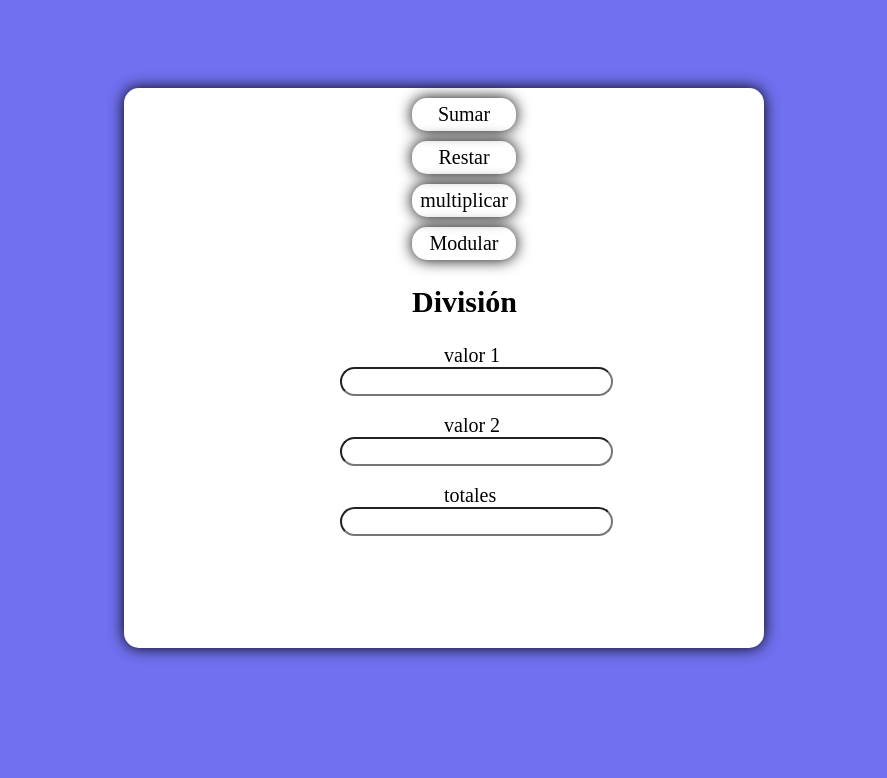
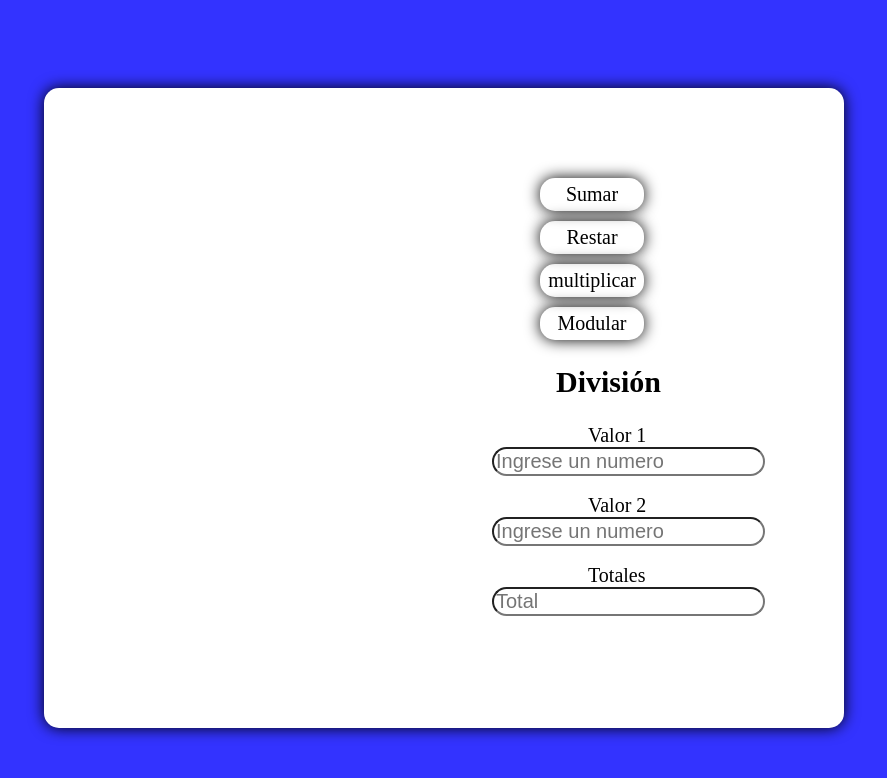
Before and after one commit to nikoR15/calculadora, a plain HTML site: page calculadora real/dividir/dividir.html in a window 1280 px wide. Shown: the whole page, without its empty margins (196-1083 px from the left). Drawn offline with Linux system fonts and the light colour scheme.

Commit message:
feat: se creo la calculadora.NR

```diff
--- a/calculadora real/dividir/dividir.css
+++ b/calculadora real/dividir/dividir.css
@@ -3,12 +3,13 @@ body{
    /* flex-direction: column; */
    justify-content: center;
     /* align-items: center;   */
-   background: rgb(112, 112, 240);
+   background: rgb(51, 51, 255);
 }
 
 main{
+   padding: 5rem;
    width: 50vw;
-   height: 70vh;
+   height: 60vh;
    margin-top: 5rem;
    border: 2rem;
    background-color: white;
@@ -25,7 +26,7 @@ a{
    color: black;
    /* margin: 10px; */
    margin-top: 10px;
-   margin-left: 18rem;
+   margin-left: 26rem;
    font-size: 20px;
    text-decoration: none;
    display: flex;
@@ -41,11 +42,11 @@ a{
 }
 
 label{
-   margin-left: 20rem;
+   margin-left: 29rem;
    font-size: 20px;
 }
 input{
-   margin-left: 13.5rem;
+   margin-left: 23rem;
    display: flex;
    justify-content: center;
    font-size: 20px;
@@ -53,6 +54,6 @@ input{
 }
 
 h2{
-   margin-left: 18rem;
+   margin-left: 27rem;
    font-size: 30px;
 }
--- a/calculadora real/dividir/dividir.html
+++ b/calculadora real/dividir/dividir.html
@@ -5,19 +5,19 @@
     <meta http-equiv="X-UA-Compatible" content="IE=edge">
     <meta name="viewport" content="width=device-width, initial-scale=1.0">
     <link rel="stylesheet" href="dividir.css">
-    <title>Document</title>
+    <title>Dividir</title>
 </head>
 <body>
     <main>
-    <a href="/calculadora real/suma/suma.html">Sumar</a>
+    <a href="/calculadora real/suma/suma.html" onmouseover="">Sumar</a>
     <a href="/calculadora real/restar/resta.html">Restar</a>
     <a href="/calculadora real/multiplicar/multiplicar.html">multiplicar</a>
     <a href="/calculadora real/modulo/modulo.html">Modular</a>
 
     <h2>División</h2>
-    <label>valor 1</label><input type="number" name="" id= "valor1d" step="0.001" oninput="div()"><br>
-    <label>valor 2</label><input type="number" name="" id= "valor2d" step="0.001" oninput="div()"><br>
-    <label>totales</label><input type="number" name="" id= "totald" step="0.001"><br>
+    <label>Valor 1</label><input placeholder="Ingrese un numero" type="number" name="" id= "valor1d" step="0.001" oninput="div()"><br>
+    <label>Valor 2</label><input placeholder="Ingrese un numero" type="number" name="" id= "valor2d" step="0.001" oninput="div()"><br>
+    <label>Totales</label><input placeholder="Total" type="number" name="" id= "totald" step="0.001" readonly><br>
 </main>
     <script src="dividir.js"></script>
 </body>
--- a/calculadora real/modulo/modulo.css
+++ b/calculadora real/modulo/modulo.css
@@ -3,12 +3,13 @@ body{
    /* flex-direction: column; */
    justify-content: center;
     /* align-items: center;   */
-   background: rgb(112, 112, 240);
+   background: rgb(51, 51, 255);
 }
 
 main{
+   padding: 5rem;
    width: 50vw;
-   height: 70vh;
+   height: 60vh;
    margin-top: 5rem;
    border: 2rem;
    background-color: white;
@@ -25,7 +26,7 @@ a{
    color: black;
    /* margin: 10px; */
    margin-top: 10px;
-    margin-left: 18rem;
+   margin-left: 26rem;
    font-size: 20px;
    text-decoration: none;
    display: flex;
@@ -41,11 +42,11 @@ a{
 }
 
 label{
-   margin-left: 20rem;
+   margin-left: 29rem;
    font-size: 20px;
 }
 input{
-   margin-left: 13.5rem;
+   margin-left: 23rem;
    display: flex;
    justify-content: center;
    font-size: 20px;
@@ -53,6 +54,6 @@ input{
 }
 
 h2{
-   margin-left: 18rem;
+   margin-left: 27rem;
    font-size: 30px;
 }
--- a/calculadora real/multiplicar/multiplicar.css
+++ b/calculadora real/multiplicar/multiplicar.css
@@ -3,12 +3,13 @@ body{
    /* flex-direction: column; */
    justify-content: center;
     /* align-items: center;   */
-    background: rgb(112, 112, 240);
+   background: rgb(51, 51, 255);
 }
 
 main{
+   padding: 5rem;
    width: 50vw;
-    height: 70vh;
+   height: 60vh;
    margin-top: 5rem;
    border: 2rem;
    background-color: white;
@@ -25,7 +26,7 @@ a{
    color: black;
    /* margin: 10px; */
    margin-top: 10px;
-    margin-left: 18rem;
+   margin-left: 26rem;
    font-size: 20px;
    text-decoration: none;
    display: flex;
@@ -41,11 +42,11 @@ a{
 }
 
 label{
-    margin-left: 20rem;
+   margin-left: 29rem;
    font-size: 20px;
 }
 input{
-    margin-left: 13.5rem;
+   margin-left: 23rem;
    display: flex;
    justify-content: center;
    font-size: 20px;
@@ -53,6 +54,6 @@ input{
 }
 
 h2{
-    margin-left: 16rem;
+   margin-left: 25rem;
    font-size: 30px;
 }
--- a/calculadora real/restar/resta.css
+++ b/calculadora real/restar/resta.css
@@ -3,12 +3,13 @@ body{
    /* flex-direction: column; */
    justify-content: center;
     /* align-items: center;   */
-   background: rgb(112, 112, 240);
+   background: rgb(51, 51, 255);
 }
 
 main{
+   padding: 5rem;
    width: 50vw;
-   height: 70vh;
+   height: 60vh;
    margin-top: 5rem;
    border: 2rem;
    background-color: white;
@@ -25,7 +26,7 @@ a{
    color: black;
    /* margin: 10px; */
    margin-top: 10px;
-    margin-left: 18rem;
+   margin-left: 26rem;
    font-size: 20px;
    text-decoration: none;
    display: flex;
@@ -41,11 +42,11 @@ a{
 }
 
 label{
-   margin-left: 20rem;
+   margin-left: 29rem;
    font-size: 20px;
 }
 input{
-   margin-left: 13.5rem;
+   margin-left: 23rem;
    display: flex;
    justify-content: center;
    font-size: 20px;
@@ -53,6 +54,6 @@ input{
 }
 
 h2{
-   margin-left: 19rem;
+   margin-left: 28rem;
    font-size: 30px;
 }
--- a/calculadora real/suma/suma.css
+++ b/calculadora real/suma/suma.css
@@ -3,12 +3,13 @@ body{
    /* flex-direction: column; */
    justify-content: center;
     /* align-items: center;   */
-   background: rgb(112, 112, 240);
+   background: rgb(51, 51, 255);
 }
 
 main{
+   padding: 5rem;
    width: 50vw;
-   height: 70vh;
+   height: 60vh;
    margin-top: 5rem;
    border: 2rem;
    background-color: white;
@@ -25,7 +26,7 @@ a{
    color: black;
    /* margin: 10px; */
    margin-top: 10px;
-    margin-left: 18rem;
+   margin-left: 26rem;
    font-size: 20px;
    text-decoration: none;
    display: flex;
@@ -41,11 +42,11 @@ a{
 }
 
 label{
-   margin-left: 20rem;
+   margin-left: 29rem;
    font-size: 20px;
 }
 input{
-   margin-left: 13.5rem;
+   margin-left: 23rem;
    display: flex;
    justify-content: center;
    font-size: 20px;
@@ -53,6 +54,6 @@ input{
 }
 
 h2{
-   margin-left: 19rem;
+   margin-left: 28rem;
    font-size: 30px;
 }
```
Also changed, not shown: calculadora real/modulo/modulo.html (+4 -4 lines), calculadora real/multiplicar/multiplicar.html (+4 -4 lines), calculadora real/restar/resta.html (+4 -4 lines), calculadora real/suma/suma.html (+4 -4 lines), todo/app.js (deleted, +0 -46 lines), todo/index.html (deleted, +0 -36 lines), calculadora real/tester.txt (added). Lines whose indentation alone changed are shown as unchanged.
